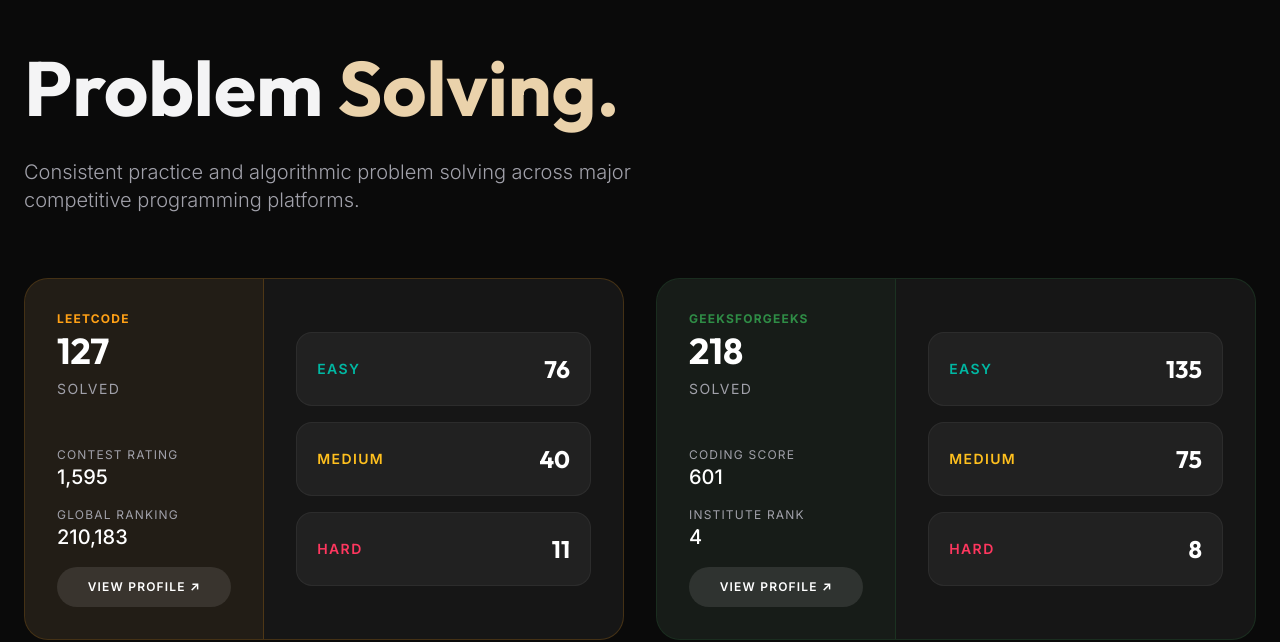
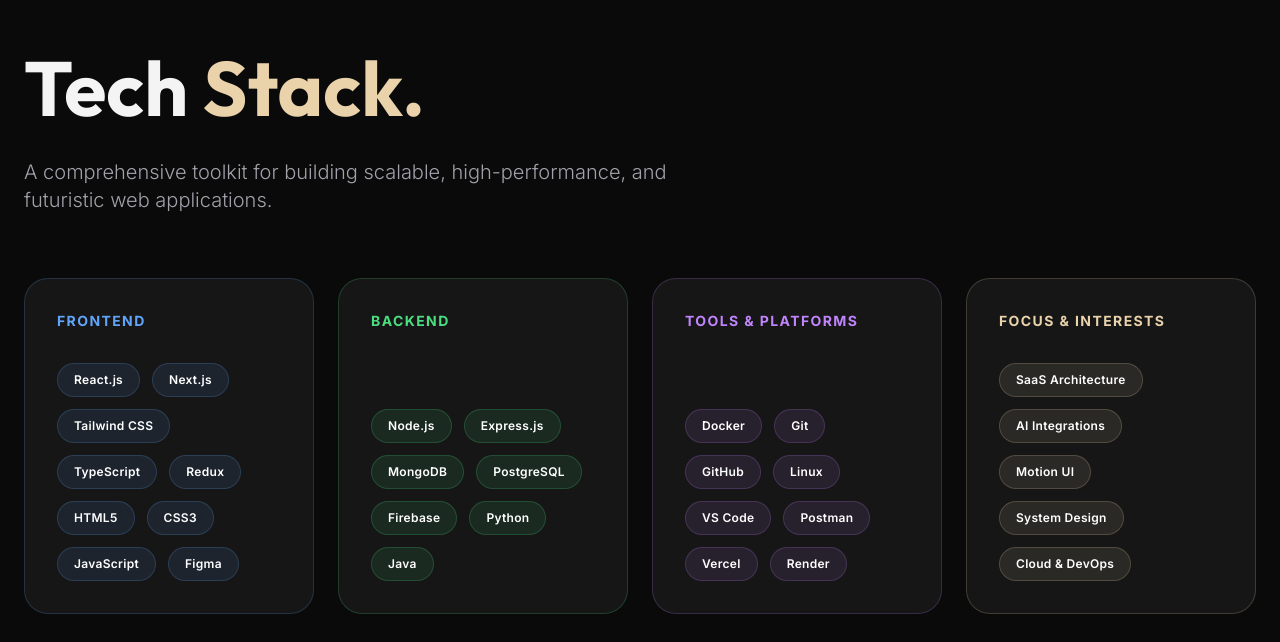
Before and after one commit to Hariom1729/portfolio, a Next.js app: page / in a window 1280 px wide. Shown: the part 1558-2200 px from the top of the page. Built offline with nearby package versions, Linux system fonts and the light colour scheme.

Commit message:
feat: Add Skills section based on README tech stack

```diff
--- a/app/page.tsx
+++ b/app/page.tsx
@@ -1,6 +1,7 @@
 import { Navbar } from "@/components/navbar";
 import { HeroSection } from "@/sections/hero";
 import { AboutSection } from "@/sections/about";
+import { SkillsSection } from "@/sections/skills";
 import { CodingStatsSection } from "@/sections/coding-stats";
 import { ProjectsSection } from "@/sections/projects";
 import { ContactSection } from "@/sections/contact";
@@ -12,6 +13,7 @@
       <Navbar />
       <HeroSection />
       <AboutSection />
+      <SkillsSection />
       <CodingStatsSection />
       <ProjectsSection />
       <ContactSection />
--- a/components/navbar.tsx
+++ b/components/navbar.tsx
@@ -2,7 +2,7 @@
 import Link from "next/link";
 import { motion } from "framer-motion";
 
-const links = ["About", "Stats", "Projects", "Contact"];
+const links = ["About", "Skills", "Stats", "Projects", "Contact"];
 
 export function Navbar() {
   return (
--- a/sections/skills.tsx
+++ b/sections/skills.tsx
@@ -1,26 +1,87 @@
-import { skills } from "@/lib/constants";
+"use client";
+import { motion } from "framer-motion";
+
+const skillsData = [
+  {
+    category: "Frontend",
+    skills: ["React.js", "Next.js", "Tailwind CSS", "TypeScript", "Redux", "HTML5", "CSS3", "JavaScript", "Figma"],
+    color: "text-blue-400",
+    bgColor: "bg-blue-400/10",
+    borderColor: "border-blue-400/20"
+  },
+  {
+    category: "Backend",
+    skills: ["Node.js", "Express.js", "MongoDB", "PostgreSQL", "Firebase", "Python", "Java"],
+    color: "text-green-400",
+    bgColor: "bg-green-400/10",
+    borderColor: "border-green-400/20"
+  },
+  {
+    category: "Tools & Platforms",
+    skills: ["Docker", "Git", "GitHub", "Linux", "VS Code", "Postman", "Vercel", "Render"],
+    color: "text-purple-400",
+    bgColor: "bg-purple-400/10",
+    borderColor: "border-purple-400/20"
+  },
+  {
+    category: "Focus & Interests",
+    skills: ["SaaS Architecture", "AI Integrations", "Motion UI", "System Design", "Cloud & DevOps"],
+    color: "text-accent",
+    bgColor: "bg-accent/10",
+    borderColor: "border-accent/20"
+  }
+];
 
 export function SkillsSection() {
   return (
-    <section id="skills" className="mx-auto max-w-7xl px-4 py-24">
-      <h2 className="mb-10 text-3xl font-bold md:text-5xl">Skills</h2>
-      <div className="grid gap-5 md:grid-cols-2 xl:grid-cols-4">
-        {skills.map((group, index) => (
-          <div
-            key={group.title}
-            className="glass rounded-[1.75rem] p-5"
-          >
-            <h3 className="mb-4 text-lg font-semibold text-cyan-100">{group.title}</h3>
-            <div className="flex flex-wrap gap-2">
-              {group.items.map((item) => (
-                <span key={item} className="rounded-full border border-cyan-400/20 bg-cyan-400/10 px-3 py-1 text-sm text-slate-200">
-                  {item}
-                </span>
-              ))}
-            </div>
-          </div>
-        ))}
+    <motion.section
+      id="skills"
+      className="py-24"
+      initial={{ opacity: 0, y: 50 }}
+      whileInView={{ opacity: 1, y: 0 }}
+      viewport={{ once: true, margin: "-100px" }}
+      transition={{ duration: 0.8, ease: "easeOut" }}
+    >
+      <div className="mx-auto max-w-7xl px-6">
+        <motion.div
+          initial={{ opacity: 0, y: 30 }}
+          whileInView={{ opacity: 1, y: 0 }}
+          viewport={{ once: true }}
+          className="mb-16"
+        >
+          <h2 className="display-2">Tech <span className="make-white">Stack.</span></h2>
+          <p className="mt-6 text-xl text-muted font-light max-w-2xl">
+            A comprehensive toolkit for building scalable, high-performance, and futuristic web applications.
+          </p>
+        </motion.div>
+
+        <div className="grid md:grid-cols-2 lg:grid-cols-4 gap-6">
+          {skillsData.map((group, i) => (
+            <motion.div
+              key={group.category}
+              initial={{ opacity: 0, y: 20 }}
+              whileInView={{ opacity: 1, y: 0 }}
+              viewport={{ once: true }}
+              transition={{ duration: 0.5, delay: i * 0.1 }}
+              className={`p-8 rounded-3xl border ${group.borderColor} bg-white/5 flex flex-col h-full`}
+            >
+              <h3 className={`text-sm font-bold tracking-widest uppercase mb-8 ${group.color}`}>
+                {group.category}
+              </h3>
+              <div className="flex flex-wrap gap-3 mt-auto">
+                {group.skills.map(skill => (
+                  <span
+                    key={skill}
+                    className={`px-4 py-2 rounded-full text-xs font-semibold tracking-wide border ${group.borderColor} ${group.bgColor} text-white`}
+                  >
+                    {skill}
+                  </span>
+                ))}
+              </div>
+            </motion.div>
+          ))}
+        </div>
       </div>
-    </section>
+    </motion.section>
   );
 }
```
